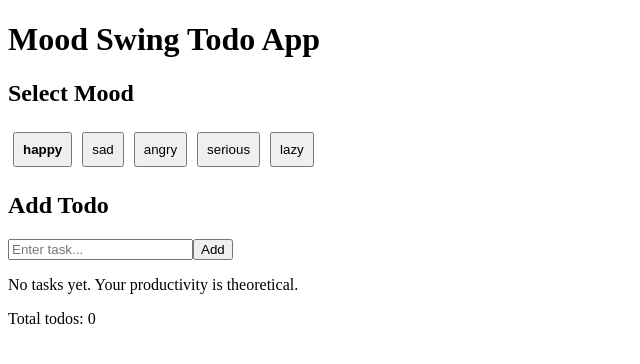
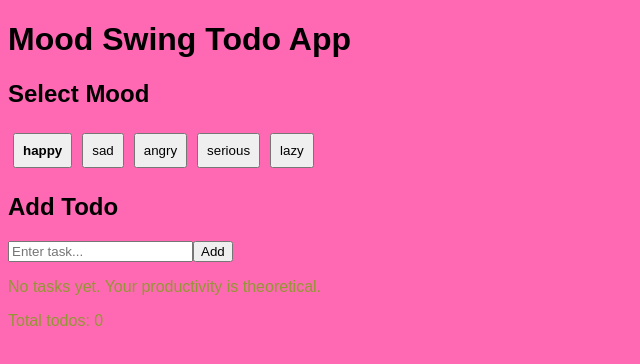
Before and after one commit to GFrosh/Todo-App, a React (Vite) app: page / in a window 1280 px wide. Shown: the top 364 px of the page, without its empty margins (0-640 px from the left). Built offline with nearby package versions, Linux system fonts and the light colour scheme.

Commit message:
include styles path

```diff
--- a/src/App.jsx
+++ b/src/App.jsx
@@ -1,4 +1,5 @@
 import { useState } from "react";
+import "./styles/App.css";
 import MoodSelector from "./components/MoodSelector";
 import TodoInput from "./components/TodoInput";
 import TodoList from "./components/TodoList";
--- a/src/components/MoodSelector.jsx
+++ b/src/components/MoodSelector.jsx
@@ -4,7 +4,6 @@ function MoodSelector({ currentMood, setCurrentMood }) {
   return (
     <div>
       <h2>Select Mood</h2>
-
       {moods.map((mood) => (
         <button
           key={mood}
--- a/src/components/TodoInput.jsx
+++ b/src/components/TodoInput.jsx
@@ -5,7 +5,6 @@ function TodoInput({ currentMood, todos, setTodos }) {
   const [text, setText] = useState("");
 
   function handleAddTodo() {
-
     if (text.trim() === "") return;
 
     const newTodo = {
@@ -17,7 +16,6 @@ function TodoInput({ currentMood, todos, setTodos }) {
     };
 
     setTodos([...todos, newTodo]);
-
     setText("");
   }
 
--- /dev/null
+++ b/src/styles/App.css
@@ -0,0 +1,7 @@
+body {
+    background: hotpink;
+    font-family: Arial, Sans-Serif;
+}
+p {
+    color: #919732;
+}
```
Also changed, not shown: src/components/TodoList.jsx (+2 -8 lines).
